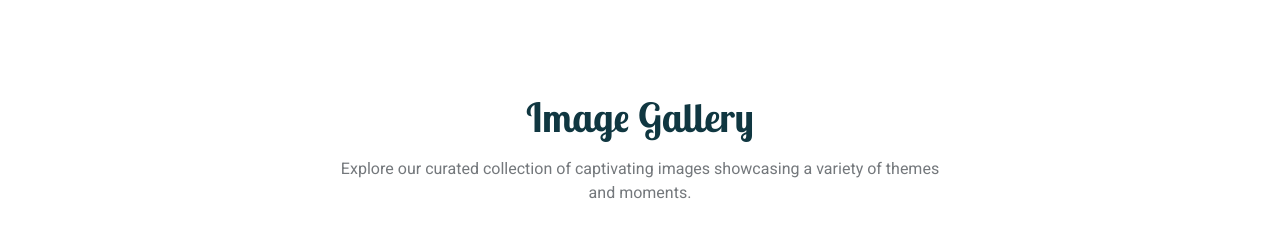
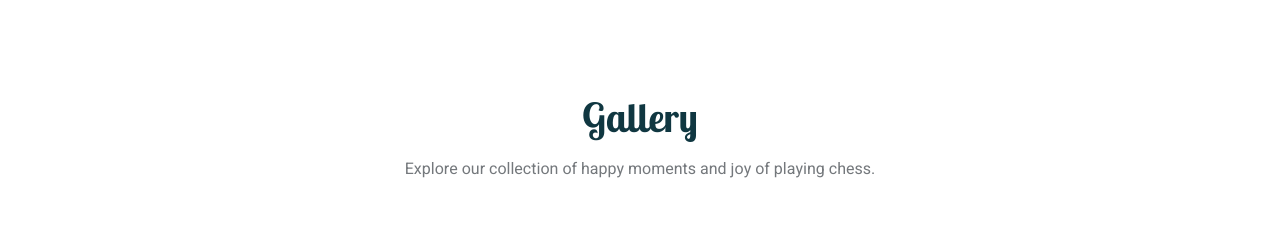
Before and after one commit to syamsahoo/bkcc-new, a plain HTML site: page index.html in a window 1280 px wide. Shown: the part 5555-5789 px from the top of the page. Drawn offline with nearby package versions, Linux system fonts and the light colour scheme; grey boxes are pictures that could not be loaded.

Commit message:
Update index.html

```diff
--- a/index.html
+++ b/index.html
@@ -389,8 +389,8 @@
         <div class="container-xxl py-5">
             <div class="container">
                 <div class="text-center mx-auto mb-5 wow fadeInUp" data-wow-delay="0.1s" style="max-width: 600px;">
-                    <h1 class="mb-3">Image Gallery</h1>
-                    <p>Explore our curated collection of captivating images showcasing a variety of themes and moments.</p>
+                    <h1 class="mb-3">Gallery</h1>
+                    <p>Explore our collection of happy moments and joy of playing chess.</p>
                 </div>
                 <div class="row">
                     <div class="column">
```
